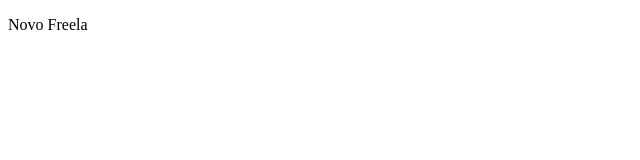
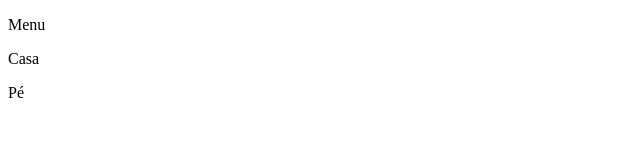
Before and after one commit to PedroVillafuerte/FrancoGagnorShop, a React (Vite) app: page / in a window 1280 px wide. Shown: the top 160 px of the page, without its empty margins (0-640 px from the left). Built offline with nearby package versions, Linux system fonts and the light colour scheme.

Commit message:
Estrutura basica

```diff
--- a/src/App.tsx
+++ b/src/App.tsx
@@ -1,10 +1,15 @@
+import Footer from "./components/Product/Footer/Footer"
+import NavBar from "./components/Product/NavBar/NavBar"
+import Home from "./pages/Home"
 
 function App() {
 
 
   return (
     <>
-      <p>Novo Freela</p>
+      <NavBar></NavBar>
+      <Home></Home>
+      <Footer></Footer>
     </>
   )
 }
--- /dev/null
+++ b/src/components/Product/Footer/Footer.tsx
@@ -0,0 +1,7 @@
+const Footer = () => {
+    return(
+        <p>Pé</p>
+    )
+}
+
+export default Footer
--- /dev/null
+++ b/src/components/Product/NavBar/NavBar.tsx
@@ -0,0 +1,7 @@
+const NavBar = () => {
+    return(
+        <p>Menu</p>
+    )
+}
+
+export default NavBar
```
